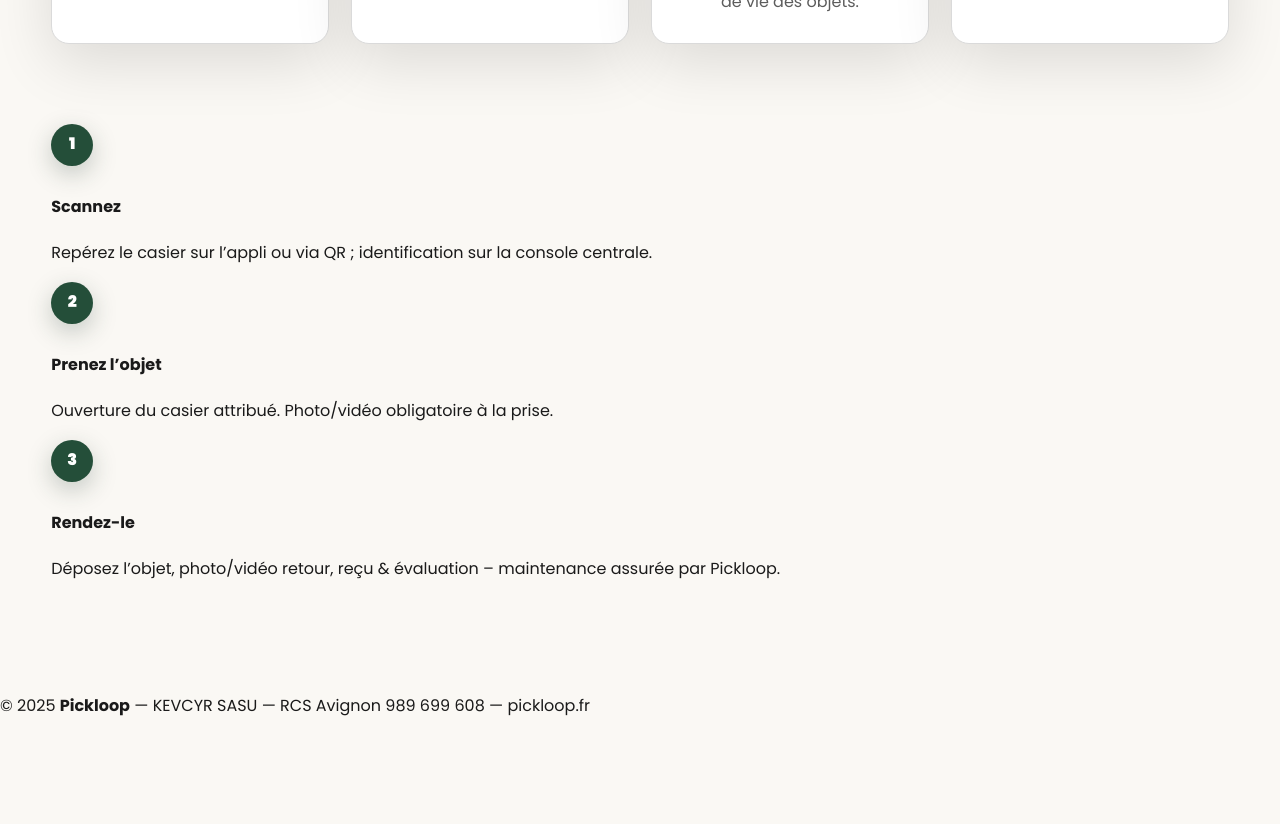
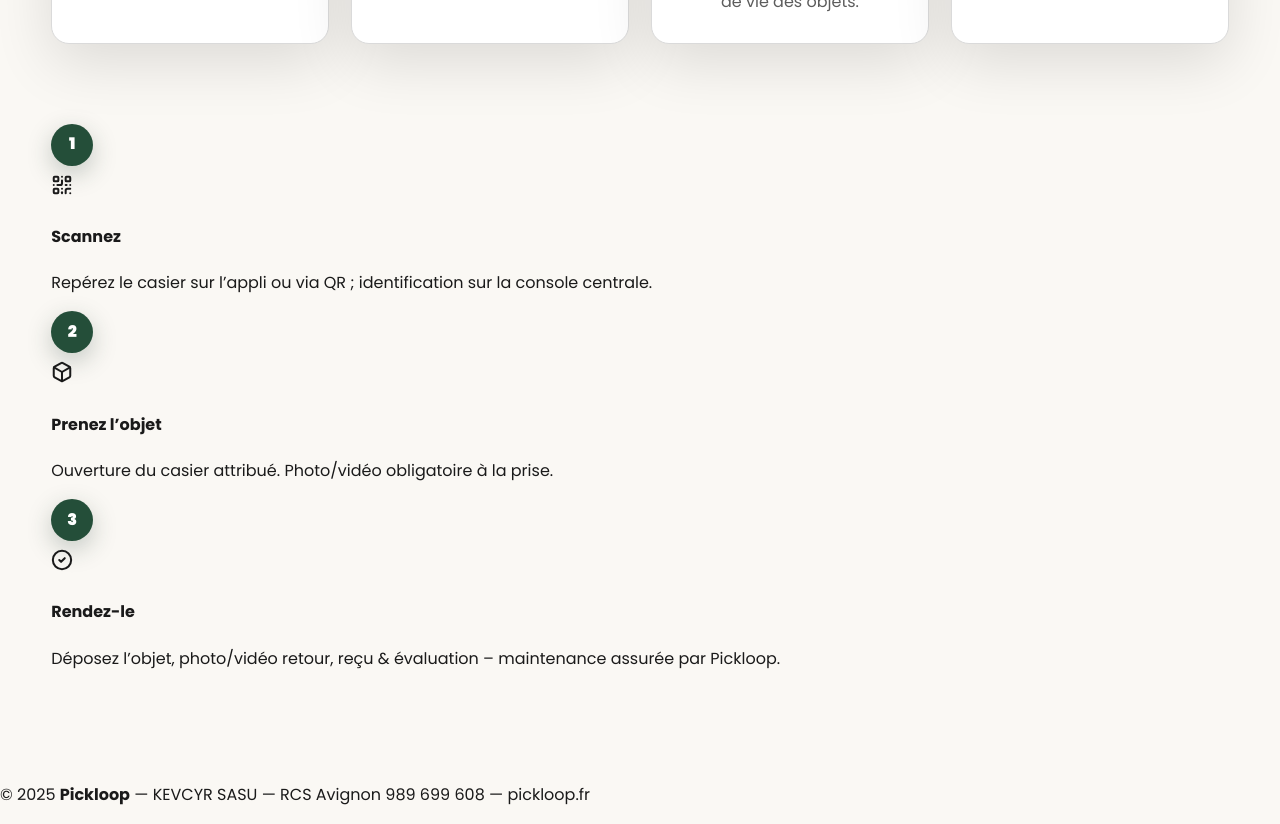
Before and after one commit to cyrcop/pickloop-site, a Next.js app: page / in a window 1280 px wide. Shown: the part 1080-1904 px from the top of the page. Before the commit the page ends 1815 px from the top, so only its background shows below. Built offline with nearby package versions, Linux system fonts and the light colour scheme; no server answers.

Commit message:
Update Steps.tsx

```diff
--- a/components/Steps.tsx
+++ b/components/Steps.tsx
@@ -1,3 +1,7 @@
+"use client";
+
+import { QrCode, Box, CheckCircle2 } from "lucide-react";
+
 export default function Steps() {
   const steps = [
     {
@@ -5,18 +9,21 @@ export default function Steps() {
       title: "Scannez",
       text:
         "Repérez le casier sur l’appli ou via QR ; identification sur la console centrale.",
+      Icon: QrCode,
     },
     {
       n: 2,
       title: "Prenez l’objet",
       text:
         "Ouverture du casier attribué. Photo/vidéo obligatoire à la prise.",
+      Icon: Box,
     },
     {
       n: 3,
       title: "Rendez-le",
       text:
         "Déposez l’objet, photo/vidéo retour, reçu & évaluation – maintenance assurée par Pickloop.",
+      Icon: CheckCircle2,
     },
   ];
 
@@ -27,18 +34,23 @@ export default function Steps() {
       className="py-20 px-6 bg-[var(--fond)] text-[var(--ink)]"
     >
       <div className="grid gap-6 md:grid-cols-3">
-        {steps.map((s) => (
+        {steps.map(({ n, title, text, Icon }) => (
           <article
-            key={s.n}
+            key={n}
             className="rounded-2xl border border-[var(--border)] bg-white shadow-sm hover:shadow-lg transition-all duration-200 p-8"
           >
-            <span className="badge">{s.n}</span>
-            <h4 className="mt-2 text-lg font-semibold text-[var(--vert)]">
-              {s.title}
+            {/* Badge + icône */}
+            <div className="flex items-center gap-3 mb-2">
+              <span className="badge shrink-0">{n}</span>
+              <div className="inline-flex h-10 w-10 items-center justify-center rounded-xl bg-[var(--accent)]/18 text-[var(--vert)]">
+                <Icon size={22} strokeWidth={2.2} />
+              </div>
+            </div>
+
+            <h4 className="mt-1 text-lg font-semibold text-[var(--vert)]">
+              {title}
             </h4>
-            <p className="mt-2 text-[var(--muted)] leading-relaxed">
-              {s.text}
-            </p>
+            <p className="mt-2 text-[var(--muted)] leading-relaxed">{text}</p>
           </article>
         ))}
       </div>
```
